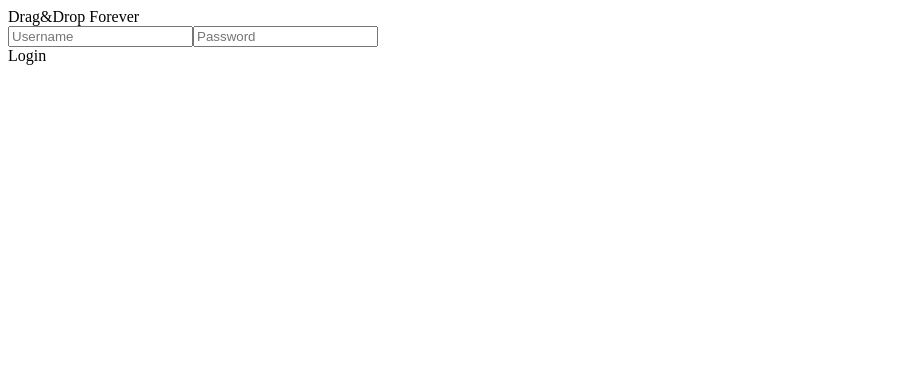
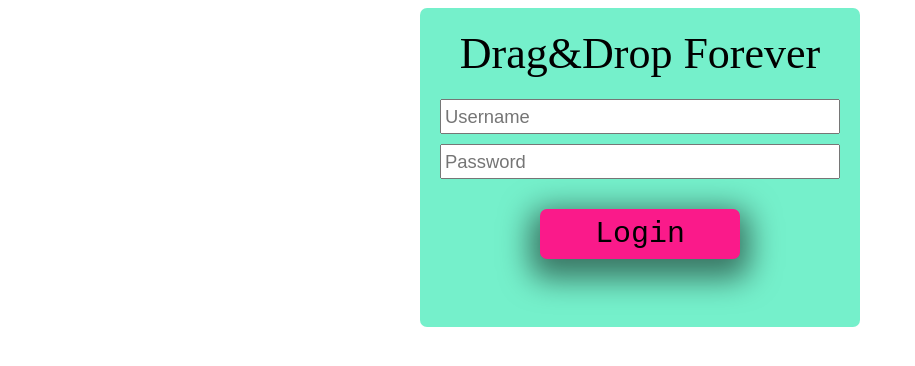
Before and after one commit to noamsilver/rapid-react, a React app: page /login in a window 1280 px wide. Shown: the top 366 px of the page, without its empty margins (0-915 px from the left). Built offline with nearby package versions, Linux system fonts and the light colour scheme.

Commit message:
Added to the thumbnail drag&drop support, added styling to all pages.

```diff
--- a/src/js/api/apiCalls.js
+++ b/src/js/api/apiCalls.js
@@ -1,4 +1,4 @@
-let storage = window.localStorage;
+const storage = window.localStorage;
 
 export function createSessionToken(username, password) {
   let usernames = JSON.parse(storage.getItem('usernames'));
@@ -6,7 +6,7 @@ export function createSessionToken(username, password) {
     return null;
   }
   let tokens = JSON.parse(storage.getItem('tokens'));
-  let sessionToken = {};
+  const sessionToken = {};
   sessionToken.token = getRandomInt(100000000000000, 999999999999999);
   while (tokens && tokens[sessionToken.token]) { // Using this blocking 'while' loop as it will probably never actually be looped. This is because the random generator has a uniform distribution.
     sessionToken.token = getRandomInt(100000000000000, 999999999999999);
@@ -14,6 +14,7 @@ export function createSessionToken(username, password) {
   sessionToken.createTime = Date.now() || new Date().getTime();
   sessionToken.username = username;
   sessionToken.password = password;
+  sessionToken.position = { x: 0, y: 0 };
   if (!tokens) {
     tokens = {};
   }
@@ -24,7 +25,7 @@ export function createSessionToken(username, password) {
   }
   usernames[username] = sessionToken.token;
   storage.setItem('usernames', JSON.stringify(usernames));
-
+  delete sessionToken.password;
   return sessionToken;
 }
 
@@ -33,11 +34,29 @@ function getRandomInt(min, max) {
 }
 
 export function getToken(username, password) {
-  let usernames = JSON.parse(storage.getItem('usernames'));
+  const usernames = JSON.parse(storage.getItem('usernames'));
   if (!usernames || !usernames[username]) {
     return null;
   }
-  let tokens = JSON.parse(storage.getItem('tokens'));
-  let token = tokens[usernames[username]];
-  return token.password === password ? token : null;
+  const tokens = JSON.parse(storage.getItem('tokens'));
+  const token = tokens[usernames[username]];
+  if (token.password === password) {
+    delete token.password;
+    return token;
+  } else {
+    return null;
+  }
 }
+
+export function setPosition(token, x, y) {
+  const tokens = JSON.parse(storage.getItem('tokens'));
+  if (tokens && tokens[token]) {
+    tokens[token].position = { x, y };
+    storage.setItem('tokens', JSON.stringify(tokens));
+  }
+}
+
+export function getPosition(token) {
+  const tokens = JSON.parse(storage.getItem('tokens'));
+  return tokens && tokens[token] ? tokens[token].position : null;
+}
--- a/src/js/components/App.js
+++ b/src/js/components/App.js
@@ -16,7 +16,7 @@ class App extends Component {
           <Route exact path="/" render={() => !this.isLoggedIn() && <Redirect to="/login"/>}/>
           <Switch>
             <Route path="/login" component={Login}/>
-            <Route exact path="/" component={Home}/>
+            <Route exact path="/" render={() => this.isLoggedIn() && <Home/>}/>
             <Route path="/" render={() => <Redirect to="/"/>}/>
           </Switch>
         </div>
--- a/src/js/components/Home.js
+++ b/src/js/components/Home.js
@@ -1,18 +1,68 @@
 import React, { Component } from 'react';
 import { Link } from 'react-router-dom';
 import * as utils from '../utils';
+import '../../styles/home.css';
 
 class Home extends Component {
+  constructor(props) {
+    super(props);
+    this.state = {
+      clickPosition: undefined,
+      dx: 0,
+      dy: 0,
+      position: utils.getSessionToken().position
+    }
+
+    this.mouseDown = this.mouseDown.bind(this);
+    this.mouseMove = this.mouseMove.bind(this);
+    this.mouseUp = this.mouseUp.bind(this);
+  }
+
   clickLogout() {
     utils.logout();
   }
 
+  mouseDown(event) {
+    event.preventDefault();
+    if (event.pageX && event.pageY) {
+      this.setState({
+        clickPosition: { x: event.pageX, y: event.pageY }
+      })
+    }
+  }
+
+  mouseMove(event) {
+    event.preventDefault();
+    if (this.state.clickPosition) {
+      this.setState({
+        dx: event.pageX - this.state.clickPosition.x,
+        dy: event.pageY - this.state.clickPosition.y
+      })
+    }
+  }
+
+  mouseUp(event) {
+    event.preventDefault();
+    if (this.state.clickPosition) {
+      const x = this.state.position.x + this.state.dx;
+      const y = this.state.position.y + this.state.dy;
+      utils.updatePosition(x, y);
+      this.setState({
+        clickPosition: undefined,
+        dx: 0,
+        dy: 0,
+        position: { x, y }
+      });
+    }
+  }
+
   render() {
     return (
-      <div>
-        <div className="welcome">Welcome to Drag&amp;Drop Forever</div>
-        <Link to="/login" className="logout" onClick={this.clickLogout}>Logout</Link>
-        <div className="drag image"/>
+      <div className="content" onMouseUp={this.mouseUp} onMouseLeave={this.mouseUp} onMouseMove={this.mouseMove}>
+        <div className="welcome">Welcome to Drag&amp;Drop Forever
+          <Link to="/login" className="logout" onClick={this.clickLogout}>Logout</Link>
+        </div>
+        <div className="drag image" style={{ left: this.state.position.x + this.state.dx, top: this.state.position.y + this.state.dy }} onMouseDown={this.mouseDown} onMouseMove={this.mouseMove} onMouseUp={this.mouseUp}/>
       </div>
     );
   }
--- a/src/js/components/Login.js
+++ b/src/js/components/Login.js
@@ -1,6 +1,7 @@
 import React, { Component } from 'react';
 import { withRouter } from 'react-router-dom';
 import * as utils from '../utils';
+import '../../styles/login.css';
 
 class Login extends Component {
   constructor(props) {
--- a/src/js/utils.js
+++ b/src/js/utils.js
@@ -1,16 +1,23 @@
 import * as api from './api/apiCalls';
 
-var storage = window.localStorage;
+const storage = window.localStorage;
+let sessionToken = initSessionToken();
 
-export function getSessionToken() {
+function initSessionToken() {
   return JSON.parse(storage.getItem('sessionToken'));
 }
 
-function setSessionToken(sessionToken) {
-  storage.setItem('sessionToken', JSON.stringify(sessionToken));
+export function getSessionToken() {
+  return sessionToken;
+}
+
+function setSessionToken(token) {
+  sessionToken = token;
+  storage.setItem('sessionToken', JSON.stringify(token));
 }
 
 function removeSessionToken() {
+  sessionToken = undefined;
   storage.removeItem('sessionToken');
 }
 
@@ -33,3 +40,10 @@ export function login(username, password) {
 export function logout() {
   removeSessionToken();
 }
+
+export function updatePosition(x, y) {
+  sessionToken.position.x = x;
+  sessionToken.position.y = y;
+  api.setPosition(sessionToken.token, x, y);
+  setSessionToken(sessionToken);
+}
--- /dev/null
+++ b/src/styles/home.css
@@ -0,0 +1,36 @@
+.content {
+  display: block;
+  position: absolute;
+  top: 0;
+  left: 0;
+  bottom: 0;
+  right: 0;
+}
+
+.welcome {
+  text-align: center;
+  font-size: 2.75em;
+}
+
+.logout {
+  margin-left: 40px;
+  text-decoration-line: none;
+  opacity: 0.5;
+}
+
+.logout:hover {
+  color: red;
+  text-decoration: underline;
+  opacity: 1;
+}
+
+.drag.image {
+  position: fixed;
+  background-image: url('../images/bullseye.png');
+  background-repeat: no-repeat;
+  width: 198px;
+  height: 321px;
+  object-fit: contain;
+  -webkit-filter: drop-shadow(0px 0px 10px rgb(120, 40, 211));
+  filter: drop-shadow(0px 0px 10px rgb(120, 40, 211));
+}
--- /dev/null
+++ b/src/styles/login.css
@@ -0,0 +1,41 @@
+.box {
+  width: 400px;
+  text-align: center;
+  margin: auto;
+  background: rgba(25, 230, 168, 0.6);
+  padding: 20px;
+  border-radius: 7px;
+}
+
+.title {
+  font-size: 2.75em;
+  margin-bottom: 20px;
+}
+
+input {
+  display: block;
+  width: 390px;
+  margin-top: 10px;
+  padding: 3px;
+  height: 25px;
+  font-size: 1.15em;
+}
+
+.login.button {
+  width: 200px;
+  height: 50px;
+  line-height: 50px;
+  text-align: center;
+  margin: 30px auto;
+  background: rgba(250, 26, 138, 1);
+  font-size: 2.3em;
+  font-family: monospace;
+  border-radius: 7px;
+  box-shadow: 0 10px 30px 10px rgba(0, 0, 0, 0.5);
+  cursor: pointer;
+}
+
+.error.message {
+  color: red;
+  height: 18px;
+}
```
